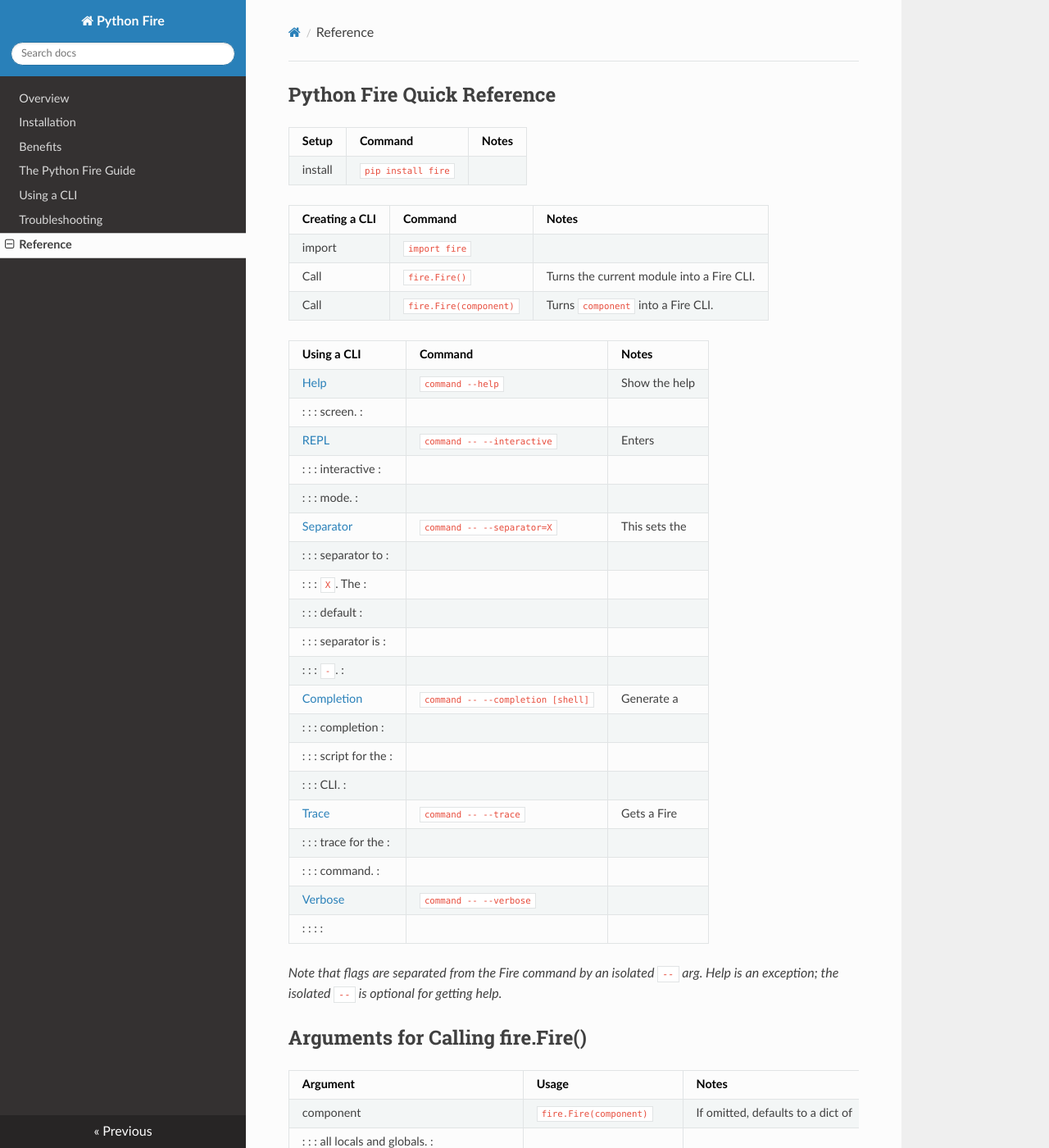
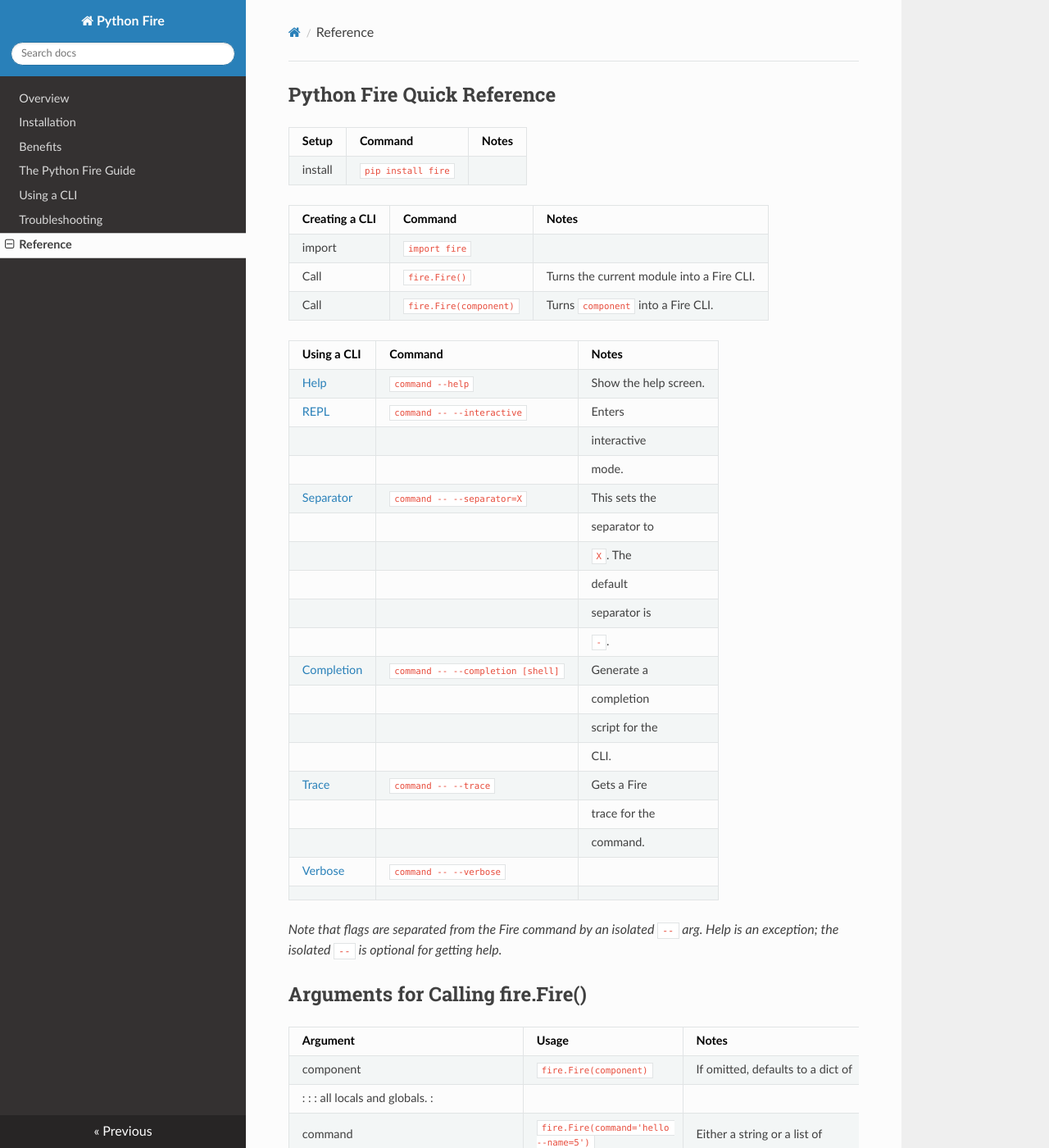
Before and after one commit to google/python-fire, an MkDocs documentation site: the page built from docs/api.md, in a window 1280 px wide and 1400 px high. Shown: the whole window at 82% size. Built offline with MkDocs 1.6.1, drawn with Linux system fonts in a browser that asks for light colours; nearby versions of some CDN libraries; old or Windows-style settings are respelled for this version of MkDocs.

Commit message:
Formatting changes. WIP

```diff
--- a/docs/api.md
+++ b/docs/api.md
@@ -1,37 +1,36 @@
 ## Python Fire Quick Reference
 
 | Setup   | Command             | Notes
-| :------ | :------------------ | :---------
+| ------- | ------------------- | ----------
 | install | `pip install fire`  |
 
 | Creating a CLI | Command                | Notes
-| :--------------| :--------------------- | :---------
+| ---------------| ---------------------- | ----------
 | import         | `import fire`          |
 | Call           | `fire.Fire()`          | Turns the current module into a Fire CLI.
 | Call           | `fire.Fire(component)` | Turns `component` into a Fire CLI.
 
 | Using a CLI                                | Command                           | Notes          |
 | :----------------------------------------- | :----------------                 | :------------- |
-| [Help](using-cli.md#help-flag)             | `command --help`                  | Show the help  |
-:                                            :                                   : screen.        :
+| [Help](using-cli.md#help-flag)             | `command --help`                  | Show the help screen. |
 | [REPL](using-cli.md#interactive-flag)      | `command -- --interactive`        | Enters         |
-:                                            :                                   : interactive    :
-:                                            :                                   : mode.          :
+|                                            |                                   | interactive    |
+|                                            |                                   | mode.          |
 | [Separator](using-cli.md#separator-flag)   | `command -- --separator=X`        | This sets the  |
-:                                            :                                   : separator to   :
-:                                            :                                   : `X`. The       :
-:                                            :                                   : default        :
-:                                            :                                   : separator is   :
-:                                            :                                   : `-`.           :
+|                                            |                                   | separator to   |
+|                                            |                                   | `X`. The       |
+|                                            |                                   | default        |
+|                                            |                                   | separator is   |
+|                                            |                                   | `-`.           |
 | [Completion](using-cli.md#completion-flag) | `command -- --completion [shell]` | Generate a     |
-:                                            :                                   : completion     :
-:                                            :                                   : script for the :
-:                                            :                                   : CLI.           :
+|                                            |                                   | completion     |
+|                                            |                                   | script for the |
+|                                            |                                   | CLI.           |
 | [Trace](using-cli.md#trace-flag)           | `command -- --trace`              | Gets a Fire    |
-:                                            :                                   : trace for the  :
-:                                            :                                   : command.       :
+|                                            |                                   | trace for the  |
+|                                            |                                   | command.       |
 | [Verbose](using-cli.md#verbose-flag)       | `command -- --verbose`            |                |
-:                                            :                                   :                :
+|                                            |                                   |                |
 
 _Note that flags are separated from the Fire command by an isolated `--` arg.
 Help is an exception; the isolated `--` is optional for getting help._
```
